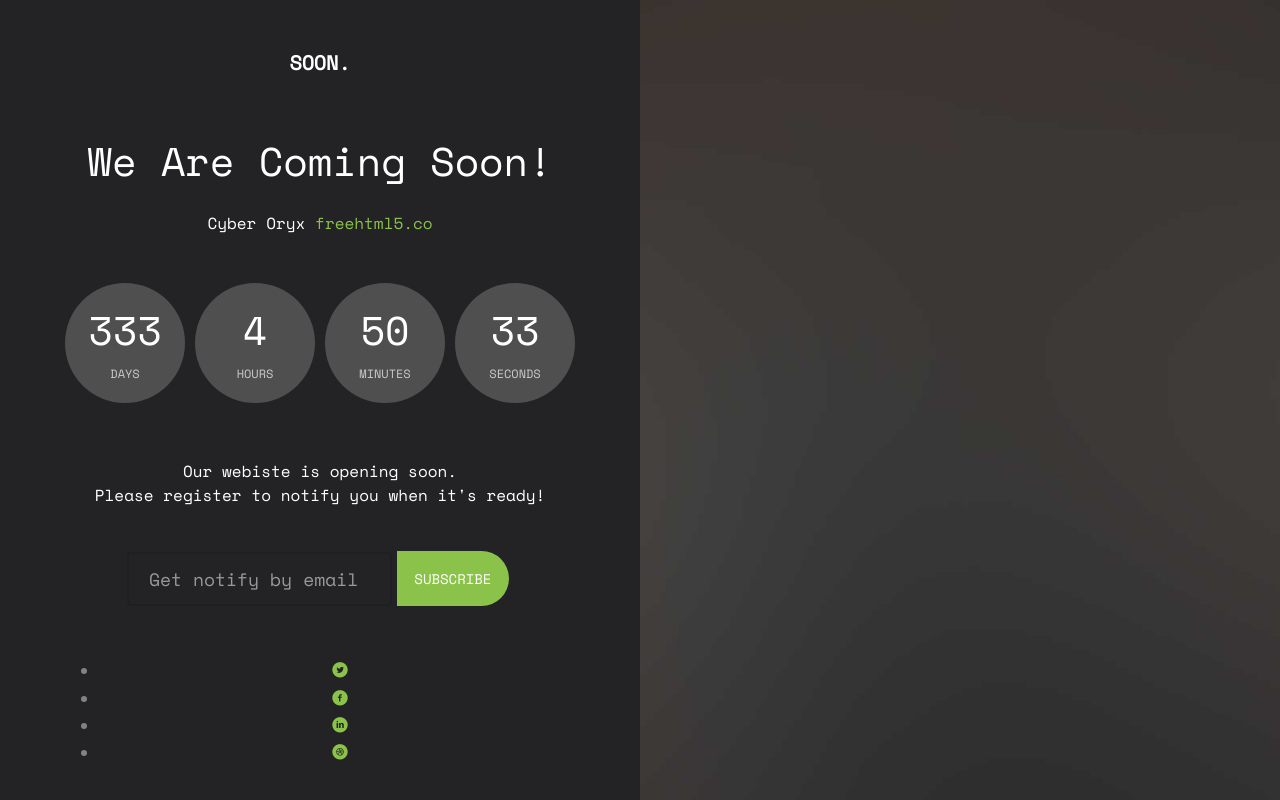
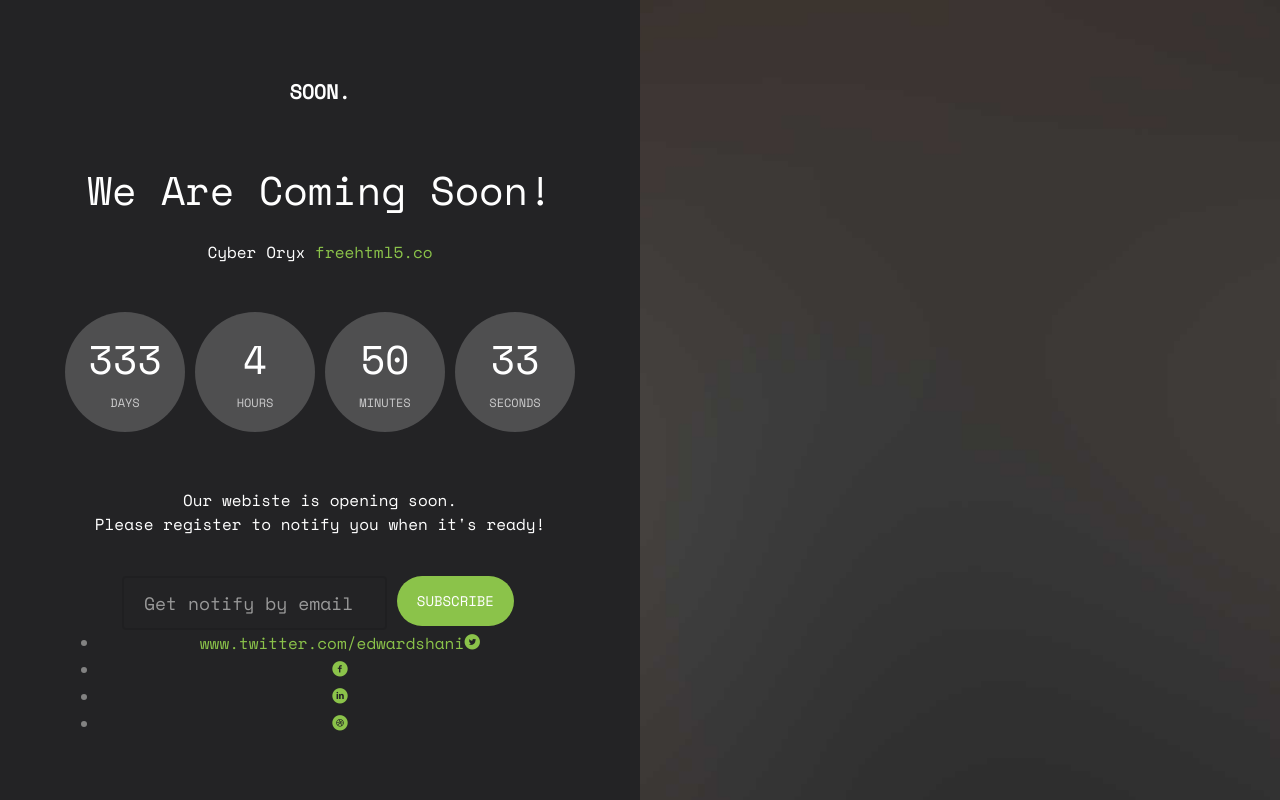
Before and after one commit to secretoryx/Website-under-Build-, a plain HTML site: page index.html in a window 1280 px wide. Drawn offline with nearby package versions, Linux system fonts and the light colour scheme; files whose address does not match are found by name.

Commit message:
Update index.html

```diff
--- a/index.html
+++ b/index.html
@@ -77,7 +77,7 @@
 							<div class="row">
 								<div class="col-md-12 desc">
 									<h2>Our webiste is opening soon. <br> Please register to notify you when it's ready!</h2>
-									<form class="form-inline" id="fh5co-header-subscribe">
+									<form class="form-inline" id="">
 										<div class="col-md-12 col-md-offset-0">
 											<div class="form-group">
 												<input type="text" class="form-control" id="cyberoryxofficial@gmail.com" placeholder="Get notify by email">
@@ -86,7 +86,7 @@
 										</div>
 									</form>
 									<ul class="Social Media">
-										<li><a href="#"><i class="icon-twitter-with-circle"></i></a></li>
+										<li><a href="#">www.twitter.com/edwardshani<i class="icon-twitter-with-circle"></i></a></li>
 										<li><a href="#"><i class="icon-facebook-with-circle"></i></a></li>
 										<li><a href="#"><i class="icon-linkedin-with-circle"></i></a></li>
 										<li><a href="#"><i class="icon-dribbble-with-circle"></i></a></li>
```
